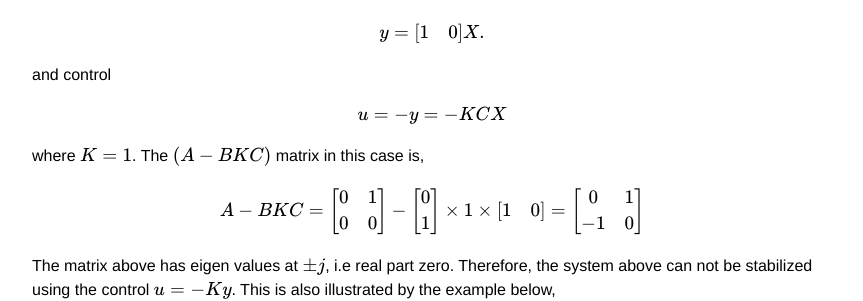
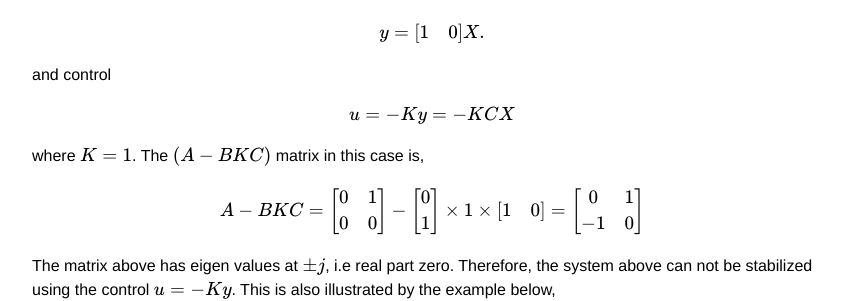
Before and after one commit to mec560sbu/mec560sbu.github.io, a Jekyll site: the page built from _posts/2016-10-01-Observability_and_Observer_Synthesis.markdown, in a window 1280 px wide and 900 px high, scrolled down 870 px. Shown: the part 153-454 px from the top of the window, without its empty margins (208-1071 px from the left). Built offline with Jekyll 4.4.1, drawn with Linux system fonts in a browser that asks for light colours; formulas are drawn with MathJax 3; comment, search, counter and statistics services are not loaded.

Commit message:
added u = - Ky

```diff
--- a/_posts/2016-10-01-Observability_and_Observer_Synthesis.markdown
+++ b/_posts/2016-10-01-Observability_and_Observer_Synthesis.markdown
@@ -41,7 +41,7 @@ $$  y = \left[ \begin{array}{cc} 1 & 0 \end{array} \right] X . $$
 
 and control
 
-$$ u = -  y = - KCX $$
+$$ u = -  Ky = - KCX $$
 
 where \\( K = 1 \\). The \\( (A  - BKC) \\) matrix in this case is,
 
```
